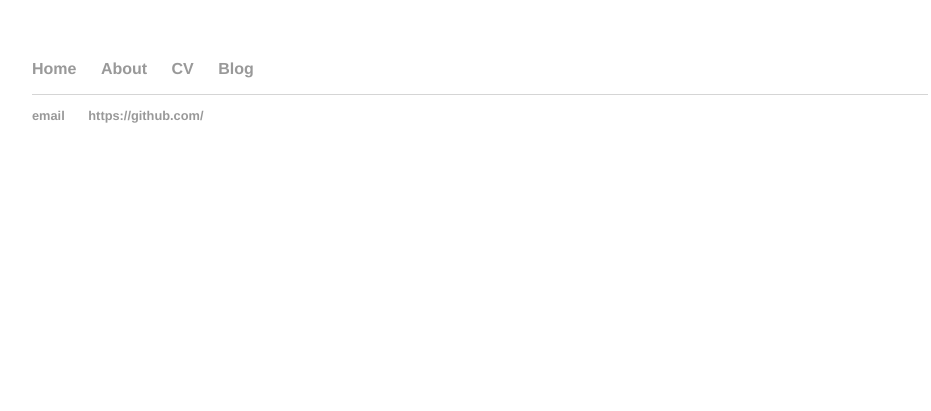
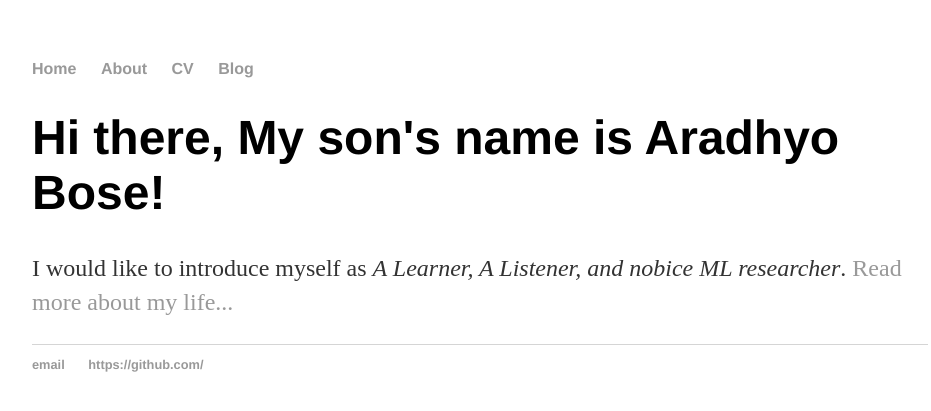
Before and after one commit to abose17/abose17.github.io, a Jekyll site: the page built from about/index.html, in a window 1280 px wide. Shown: the top 411 px of the page, without its empty margins (160-1091 px from the left). Built offline with Jekyll 4.4.1, drawn with Linux system fonts in a browser that asks for light colours.

Commit message:
Update index.html

```diff
--- a/about/index.html
+++ b/about/index.html
@@ -2,3 +2,7 @@
 layout: default
 title: Personal Website of Avishek Bose
 ---
+<div class="blurb">
+	<h1>Hi there, My son's name is Aradhyo Bose!</h1>
+	<p>I would like to introduce myself as <em>A Learner, A Listener, and nobice ML researcher</em>. <a href="/about">Read more about my life...</a></p>
+</div><!-- /.blurb -->
```
